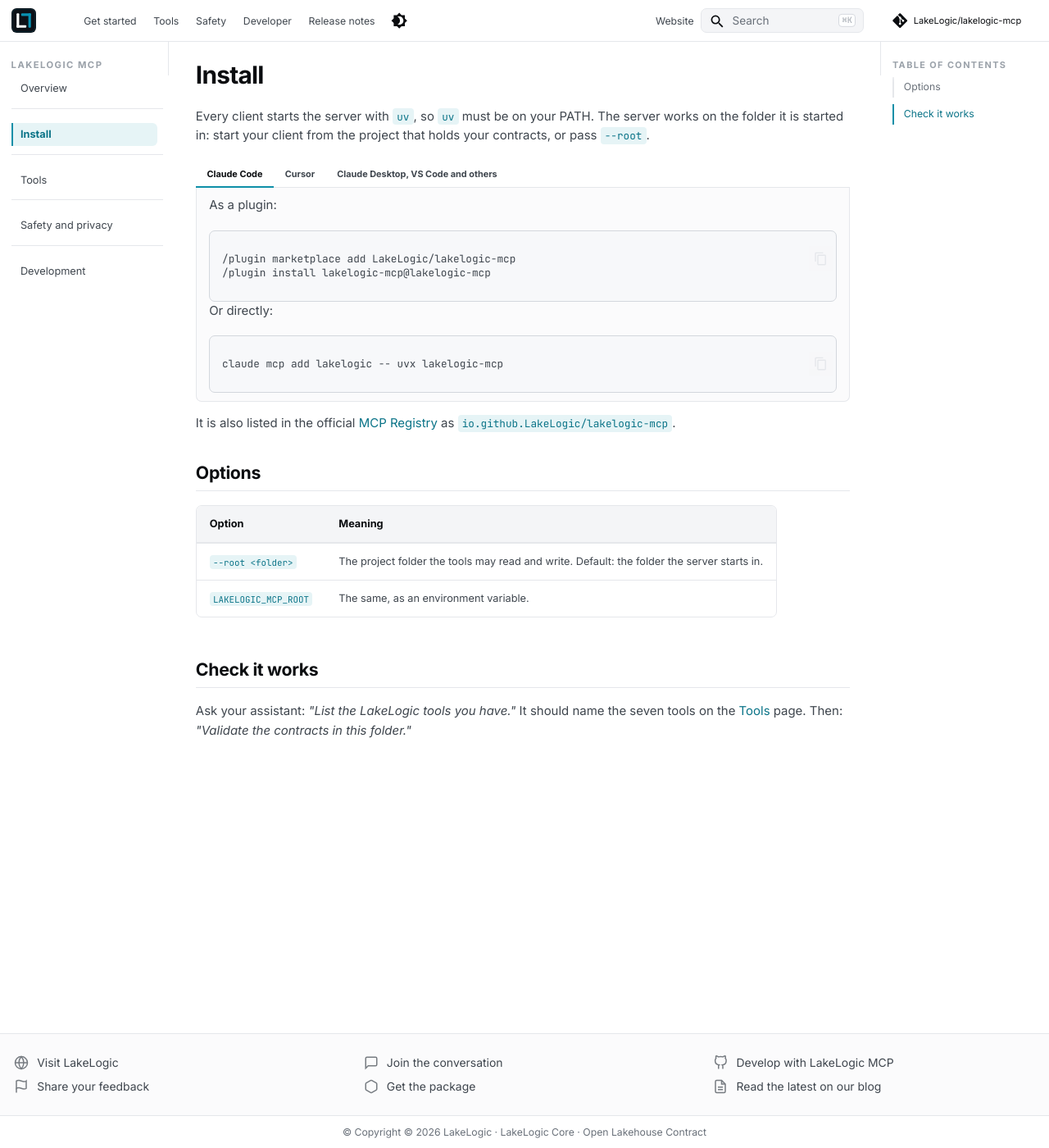
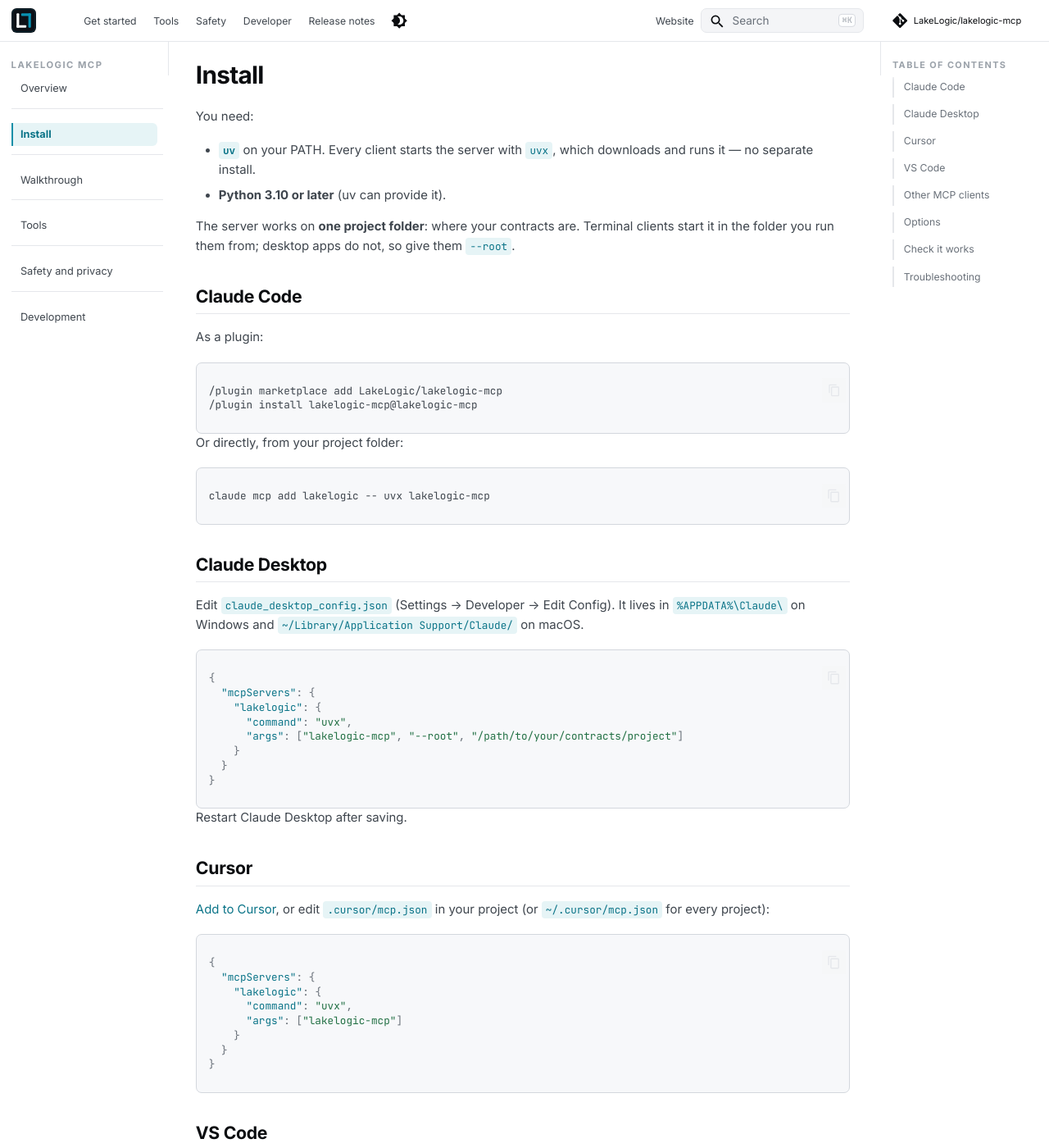
Before and after one commit to LakeLogic/lakelogic-mcp, an MkDocs documentation site: the page built from docs/install.md, in a window 1280 px wide and 1400 px high. Shown: the whole window at 82% size. Built offline with MkDocs 1.6.1 and Material for MkDocs 9.7.7, drawn with Linux system fonts in a browser that asks for light colours; comment, search, counter and statistics services are not loaded; some of the changed text lies outside the part shown.

Commit message:
docs: walkthrough with captured output; accurate errors, sample and privacy notes
A first run start to finish (validate, lint, generate, run) with output captured from that example.
Per-client install instructions with file names, Python 3.10+, troubleshooting. Tools: only expected
problems return {"error": ...}; `sample` returns quarantined rows only; invalid_ratio is requested.
Safety: the files tools write, separate from what Core does because a contract asks; sample: 0
removes rows only.

````diff
--- a/docs/install.md
+++ b/docs/install.md
@@ -1,56 +1,105 @@
 # Install
 
-Every client starts the server with [`uv`](https://docs.astral.sh/uv/), so `uv` must be on your
-PATH. The server works on the folder it is started in: start your client from the project that holds
-your contracts, or pass `--root`.
+You need:
 
-=== "Claude Code"
+- **[`uv`](https://docs.astral.sh/uv/)** on your PATH. Every client starts the server with `uvx`,
+  which downloads and runs it — no separate install.
+- **Python 3.10 or later** (uv can provide it).
 
-    As a plugin:
+The server works on **one project folder**: where your contracts are. Terminal clients start it in the
+folder you run them from; desktop apps do not, so give them `--root`.
 
-    ```
-    /plugin marketplace add LakeLogic/lakelogic-mcp
-    /plugin install lakelogic-mcp@lakelogic-mcp
-    ```
+## Claude Code
 
-    Or directly:
+As a plugin:
 
-    ```bash
-    claude mcp add lakelogic -- uvx lakelogic-mcp
-    ```
+```text
+/plugin marketplace add LakeLogic/lakelogic-mcp
+/plugin install lakelogic-mcp@lakelogic-mcp
+```
 
-=== "Cursor"
+Or directly, from your project folder:
 
-    [Add to Cursor](cursor://anysphere.cursor-deeplink/mcp/install?name=lakelogic&config=eyJjb21tYW5kIjoidXZ4IiwiYXJncyI6WyJsYWtlbG9naWMtbWNwIl19)
+```bash
+claude mcp add lakelogic -- uvx lakelogic-mcp
+```
 
-    Or add it to Cursor's `mcp.json` as below.
+## Claude Desktop
 
-=== "Claude Desktop, VS Code and others"
+Edit `claude_desktop_config.json` (Settings → Developer → Edit Config). It lives in
+`%APPDATA%\Claude\` on Windows and `~/Library/Application Support/Claude/` on macOS.
 
-    Add to the client's MCP settings (`claude_desktop_config.json`, `mcp.json`, …):
+```json
+{
+  "mcpServers": {
+    "lakelogic": {
+      "command": "uvx",
+      "args": ["lakelogic-mcp", "--root", "/path/to/your/contracts/project"]
+    }
+  }
+}
+```
 
-    ```json
-    {
-      "mcpServers": {
-        "lakelogic": {
-          "command": "uvx",
-          "args": ["lakelogic-mcp", "--root", "/path/to/your/contracts/project"]
-        }
-      }
+Restart Claude Desktop after saving.
+
+## Cursor
+
+[Add to Cursor](cursor://anysphere.cursor-deeplink/mcp/install?name=lakelogic&config=eyJjb21tYW5kIjoidXZ4IiwiYXJncyI6WyJsYWtlbG9naWMtbWNwIl19),
+or edit `.cursor/mcp.json` in your project (or `~/.cursor/mcp.json` for every project):
+
+```json
+{
+  "mcpServers": {
+    "lakelogic": {
+      "command": "uvx",
+      "args": ["lakelogic-mcp"]
     }
-    ```
+  }
+}
+```
 
-It is also listed in the official [MCP Registry](https://registry.modelcontextprotocol.io) as
+## VS Code
+
+Edit `.vscode/mcp.json` in your project. VS Code's format differs: the top key is `servers` and each
+server names its `type`.
+
+```json
+{
+  "servers": {
+    "lakelogic": {
+      "type": "stdio",
+      "command": "uvx",
+      "args": ["lakelogic-mcp"]
+    }
+  }
+}
+```
+
+## Other MCP clients
+
+Run `uvx lakelogic-mcp` as a **stdio** server, with `--root <folder>` if the client does not start it
+in your project. Check your client's documentation for where its MCP settings go.
+
+The server is also listed in the official [MCP Registry](https://registry.modelcontextprotocol.io) as
 `io.github.LakeLogic/lakelogic-mcp`.
 
 ## Options
 
 | Option | Meaning |
 |---|---|
-| `--root <folder>` | The project folder the tools may read and write. Default: the folder the server starts in. |
+| `--root <folder>` | The project folder the tools work in. Default: the folder the server starts in. |
 | `LAKELOGIC_MCP_ROOT` | The same, as an environment variable. |
 
 ## Check it works
 
-Ask your assistant: *"List the LakeLogic tools you have."* It should name the seven tools on the
-[Tools](tools.md) page. Then: *"Validate the contracts in this folder."*
+Ask your assistant *"List the LakeLogic tools you have."* It should name the seven tools on the
+[Tools](tools.md) page. Then try the [Walkthrough](walkthrough.md).
+
+## Troubleshooting
+
+| Symptom | Likely cause and fix |
+|---|---|
+| The client says it cannot start the server, or `uvx` is not found | `uv` is not installed or not on the PATH the client sees. Install uv, then restart the client. On Windows a desktop app may need a sign-out to pick up a new PATH; or give the full path to `uvx` as the `command`. |
+| A tool says a file is outside the project, or cannot find your contract | The server is working in a different folder. Set `--root` to the folder that holds your contracts (paths are relative to it). |
+| The assistant does not list the LakeLogic tools | The server did not start, or the client was not restarted after the settings change. Restart the client and check its MCP log; in Claude Code, run `claude mcp list`. |
+| The first start is slow | `uvx` downloads the package and its dependencies the first time. Later starts use the cache. |
--- a/mkdocs.yml
+++ b/mkdocs.yml
@@ -52,6 +52,7 @@
 nav:
   - Overview: index.md
   - Install: install.md
+  - Walkthrough: walkthrough.md
   - Tools: tools.md
   - Safety and privacy: safety.md
   - Development: development.md
````
Also changed, not shown: README.md (+5 -3 lines), docs/index.md (+1 -1 lines), docs/safety.md (+19 -8 lines), docs/tools.md (+8 -5 lines), docs/walkthrough.md (added, +129 -0 lines).
